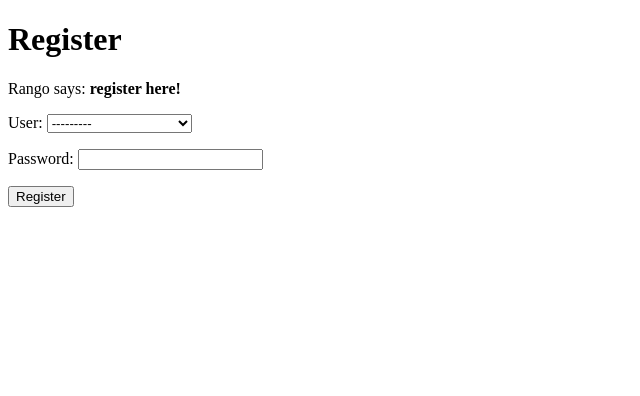
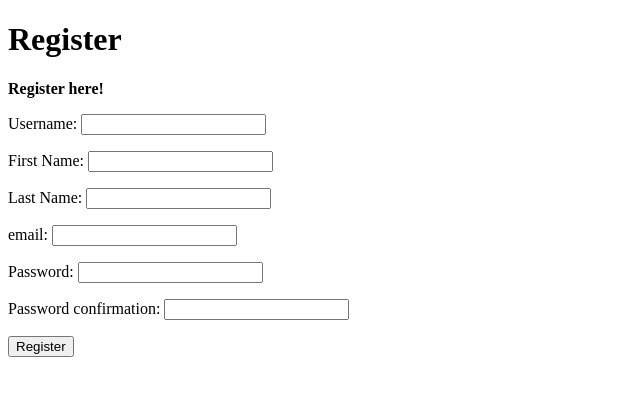
Before and after one commit to michaelvanderlinden/todolist-django, a Django app: page /register/ in a window 1280 px wide. Shown: the top 396 px of the page, without its empty margins (0-640 px from the left). Run offline with Django 3.2, Linux system fonts and the light colour scheme; data comes from the database, SQL or seed files in the repository; both versions use the stored data as it was after the commit.

Commit message:
semi-functional registration, about to rip out and replace

```diff
--- a/djangoappc9template/settings.py
+++ b/djangoappc9template/settings.py
@@ -14,7 +14,6 @@ import os
 
 # Build paths inside the project like this: os.path.join(BASE_DIR, ...)
 BASE_DIR = os.path.dirname(os.path.dirname(os.path.abspath(__file__)))
-
 
 # Quick-start development settings - unsuitable for production
 # See https://docs.djangoproject.com/en/1.9/howto/deployment/checklist/
--- a/todos/admin.py
+++ b/todos/admin.py
@@ -3,3 +3,5 @@ from django.contrib import admin
 # Register your models here.
 
 from todos.models import UserProfile #, tasks, othermodel, model4
+
+admin.site.register(UserProfile)
--- a/todos/forms.py
+++ b/todos/forms.py
@@ -4,9 +4,17 @@ from django.contrib.auth.models import User
 
 
 class UserProfileForm(forms.ModelForm):
-    password = forms.CharField(widget=forms.PasswordInput())
+    password = forms.CharField(required=True, widget=forms.PasswordInput())
+    user = forms.CharField(required=True, label='Username')
+    firstname = forms.CharField(required=True, label='First Name')
+    lastname = forms.CharField(required=True, label='Last Name')
+    email = forms.CharField(required=True, label='email')
+    password_confirmation = forms.CharField(required=True, widget=forms.PasswordInput())
 
     class Meta:
         model = UserProfile
-        #fields = ('firstname', 'lastname', 'email', 'password', 'password_confirmation')
-        fields = ('user', 'password')
+        fields = ('user','firstname', 'lastname', 'email', 'password', 'password_confirmation')
+
+
+
+#class login_form
--- a/todos/models.py
+++ b/todos/models.py
@@ -7,19 +7,10 @@ from django.contrib.auth.models import User
 
 class UserProfile(models.Model):
     user = models.OneToOneField(User)
-   # tasks = models.Tasks(max_length=50)
-#
-#class Task(models.Model):
-#    taskname = models.CharField(max_length=500)
-#    description = models.CharField(max_length=5000)
-    #collaborators = models.something(Users, max = 3)
-
-#class Question(models.Model):
-#    question_text = models.CharField(max_length=200)
-#    pub_date = models.DateTimeField('date published')
 
 
-#class Choice(models.Model):
-#    question = models.ForeignKey(Question, on_delete=models.CASCADE)
-#    choice_text = models.CharField(max_length=200)
-#    votes = models.IntegerField(default=0)
+class Task(models.Model):
+    ownerid = models.ForeignKey(UserProfile, related_name="owned_tasks")
+    title = models.CharField(max_length=500)
+    description = models.CharField(max_length=5000)
+    collaborators = models.ManyToManyField(UserProfile, related_name="tasks")
--- a/todos/templates/todos/register.html
+++ b/todos/templates/todos/register.html
@@ -8,11 +8,11 @@
         <h1>Register</h1>
 
         {% if registered %}
-        Rango says: <strong>thank you for registering!</strong>
-        <a href="/">Return to the homepage.</a><br />
+        <strong>Thank you for registering!</strong>
+        <a href="/todos/">Return to the homepage.</a><br />
         <br />
         {% else %}
-        Rango says: <strong>register here!</strong><br />
+        <strong>Register here!</strong><br />
 
         <form id="profile_form" method="post" action="/register/"
                 enctype="multipart/form-data">
--- a/todos/urls.py
+++ b/todos/urls.py
@@ -5,5 +5,5 @@ from . import views
 urlpatterns = [
     url(r'^$', views.index, name='index'),
     url(r'^dashboard', views.dashboard, name='dashboard'),
-    url(r'^register/$', views.register, name='register')
+    url(r'^register', views.register, name='register')
 ]
--- a/todos/views.py
+++ b/todos/views.py
@@ -1,19 +1,21 @@
 from django.shortcuts import render
 from todos.forms import UserProfileForm
 from django.http import HttpResponse
+from django.http import HttpResponseRedirect
 from django.template import loader
 from django.shortcuts import render_to_response
 from django.template import RequestContext
-from django.template import Context
+from django.template import context
 
 # Create your views here
 
 def index(request):
     template = loader.get_template('todos/index.html')
-    return HttpResponse(template.render(context, request))
+    return render(request, 'todos/index.html')
 
 def dashboard(request):
-    return HttpResponse("You've logged in. You're looking at your tasks.")
+    template = loader.get_template('todos/dashboard.html')
+    return render(request, 'todos/dashboard.html')
 
 
 
@@ -67,3 +69,43 @@ def register(request):
     return render(request,
             'todos/register.html',
             {'profile_form': profile_form, 'registered': registered})
+
+
+
+
+
+
+def user_login(request):
+    # Like before, obtain the context for the user's request.
+    context = RequestContext(request)
+
+    # If the request is a HTTP POST, try to pull out the relevant information.
+    if request.method == 'POST':
+        # Gather the username and password provided by the user.
+        # This information is obtained from the login form.
+        username = request.POST['username']
+        password = request.POST['password']
+
+        # Use Django's machinery to attempt to see if the username/password
+        # combination is valid - a User object is returned if it is.
+        user = authenticate(username=username, password=password)
+
+        # If we have a User object, the details are correct.
+        # If None (Python's way of representing the absence of a value), no user
+        # with matching credentials was found.
+        if user:
+            # If the account is valid, we can log the user in.
+            # We'll send the user to the dashboard.
+            login(request, user)
+            return HttpResponseRedirect('/dashboard/')
+        else:
+            # Bad login details were provided. So we can't log the user in.
+            print "Invalid login details: {0}, {1}".format(username, password)
+            return HttpResponse("Invalid login details.")
+
+    # The request is not a HTTP POST, so display the login form.
+    # This scenario would most likely be a HTTP GET.
+    else:
+        # No context variables to pass to the template system, hence the
+        # blank dictionary object...
+        return render_to_response('index.html', {}, context)
```
Also changed, not shown: todos/templates/todos/dashboard.html (added, +10 -0 lines), todos/templates/todos/index.html (+14 -0 lines), db.sqlite3, todos/migrations/0005_task.py (added).
